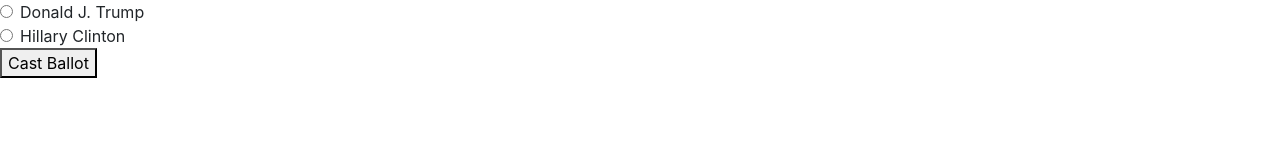
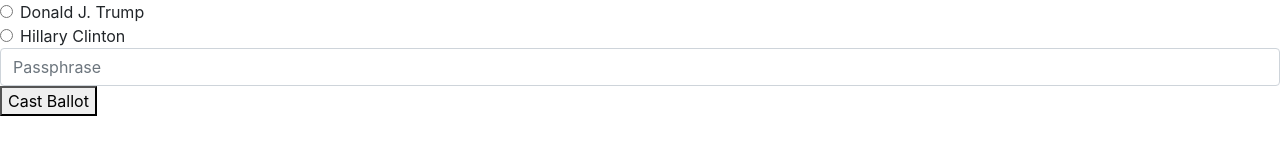
Before and after one commit to Subhanc/Block-Vote, a website: page Blockchain.io/ballot.html in a window 1280 px wide. Drawn offline with nearby package versions, Linux system fonts and the light colour scheme.

Commit message:
added text field

```diff
--- a/Blockchain.io/ballot.html
+++ b/Blockchain.io/ballot.html
@@ -23,6 +23,7 @@
 				Hillary Clinton
 			</label>
 		</div>
+		<input class="form-control" type="text" placeholder="Passphrase">
 		<button type="submit">Cast Ballot</button>
 	</form>
 </body>
```
